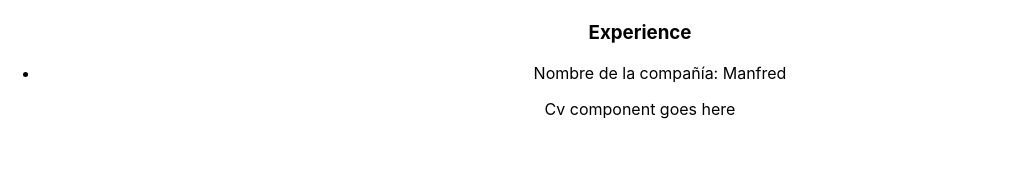
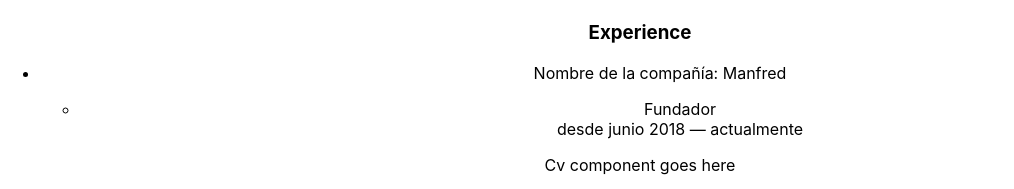
Before and after one commit to sayheylaura/manfred-awesomic-cv, a React (Create React App) app: page / in a window 1280 px wide. Shown: the part 336-525 px from the top of the page, without its empty margins (0-1014 px from the left). Built offline with nearby package versions, Linux system fonts and the light colour scheme; the HTML template or start-up script is replaced by a standard one.

Commit message:
Create RoleList element

```diff
--- a/src/components/Company/index.js
+++ b/src/components/Company/index.js
@@ -1,16 +1,19 @@
-import React, { Component } from 'react';
+import React, { Component, Fragment } from 'react';
 import PropTypes from 'prop-types';
+import RoleList from '../RoleList';
 
 class Company extends Component {
 
     render() {
         const {company} = this.props.experience;
         return (
-            <li>
+            <li className="company__item">
             {company.map((item, index)=>{
                 return (
-                    <p key={index}>Nombre de la compañía: {item.name}</p>
-
+                  <Fragment key={index}>
+                    <p className="company__name">Nombre de la compañía: {item.name}</p>
+                    <RoleList  roles={item.roles}/>
+                  </Fragment>
                 );
             })}
             </li>
--- a/src/components/Experience/index.js
+++ b/src/components/Experience/index.js
@@ -10,8 +10,8 @@ class Experience extends Component {
         // console.log("experience", experience);
         return (
             <Fragment>
-                <h3>Experience</h3>
-                <ul>
+                <h3 className="experience__title">Experience</h3>
+                <ul className="experience__list">
                     {experience.map((item, index) => {
                         return (
                             <Company key={index} experience={item} />
--- /dev/null
+++ b/src/components/RoleList/index.js
@@ -0,0 +1,28 @@
+import React, { Component } from 'react';
+import PropTypes from 'prop-types';
+
+class RoleList extends Component {
+
+  render() {
+    const { roles } = this.props;
+    console.log(roles);
+    return (
+      <ul className="role-list__list">
+        {roles.map((item, index) => {
+          return (
+            <li className="role-list__item" key={index}>
+              <div className="role-list__role">{item.role}</div>
+              <div className="role-list__date">{item.from} — {item.until}</div>
+            </li>
+          );
+        })}
+      </ul>
+    );
+  }
+}
+
+RoleList.propTypes = {
+  roles: PropTypes.array.isRequired
+};
+
+export default RoleList;
```
